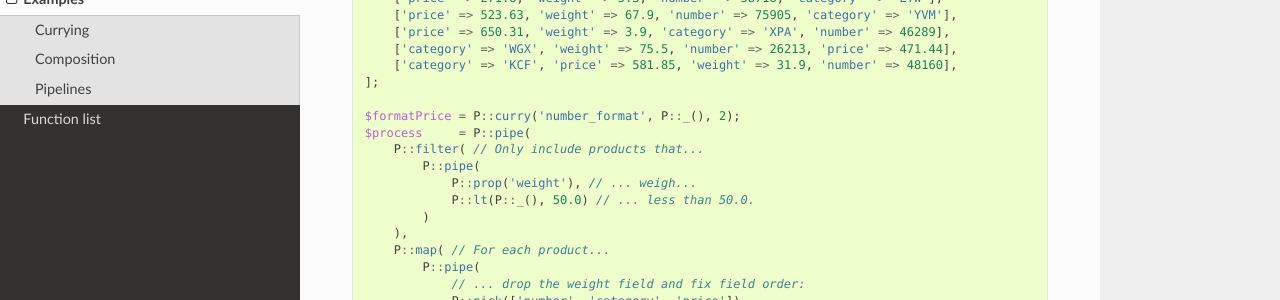
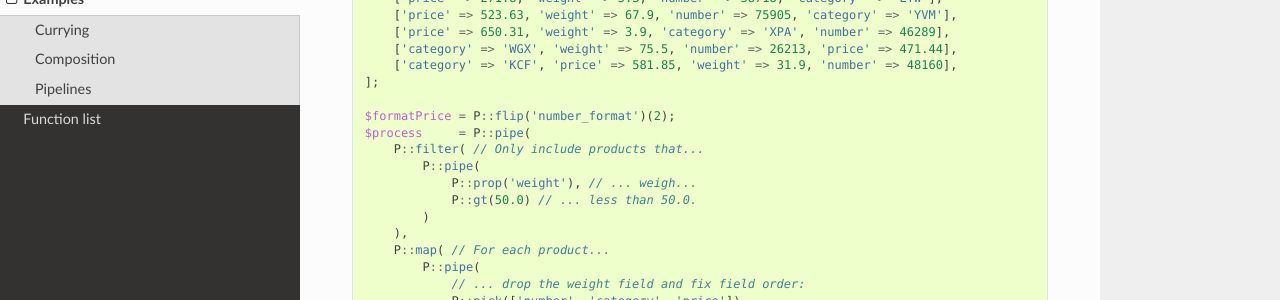
Before and after one commit to mpajunen/phamda, a Sphinx documentation site: the page built from docs/examples.rst, in a window 1280 px wide and 900 px high, scrolled down 1156 px. Shown: the part 151-451 px from the top of the window. Built offline with Sphinx 7.4.7 and the Read the Docs theme 2.0.0, drawn with Linux system fonts in a browser that asks for light colours.

Commit message:
Remove placeholders from examples

```diff
--- a/docs/examples.rst
+++ b/docs/examples.rst
@@ -69,12 +69,12 @@ functions are applied in reverse order:
         ['category' => 'KCF', 'price' => 581.85, 'weight' => 31.9, 'number' => 48160],
     ];
 
-    $formatPrice = P::curry('number_format', P::_(), 2);
+    $formatPrice = P::flip('number_format')(2);
     $process     = P::pipe(
         P::filter( // Only include products that...
             P::pipe(
                 P::prop('weight'), // ... weigh...
-                P::lt(P::_(), 50.0) // ... less than 50.0.
+                P::gt(50.0) // ... less than 50.0.
             )
         ),
         P::map( // For each product...
```
